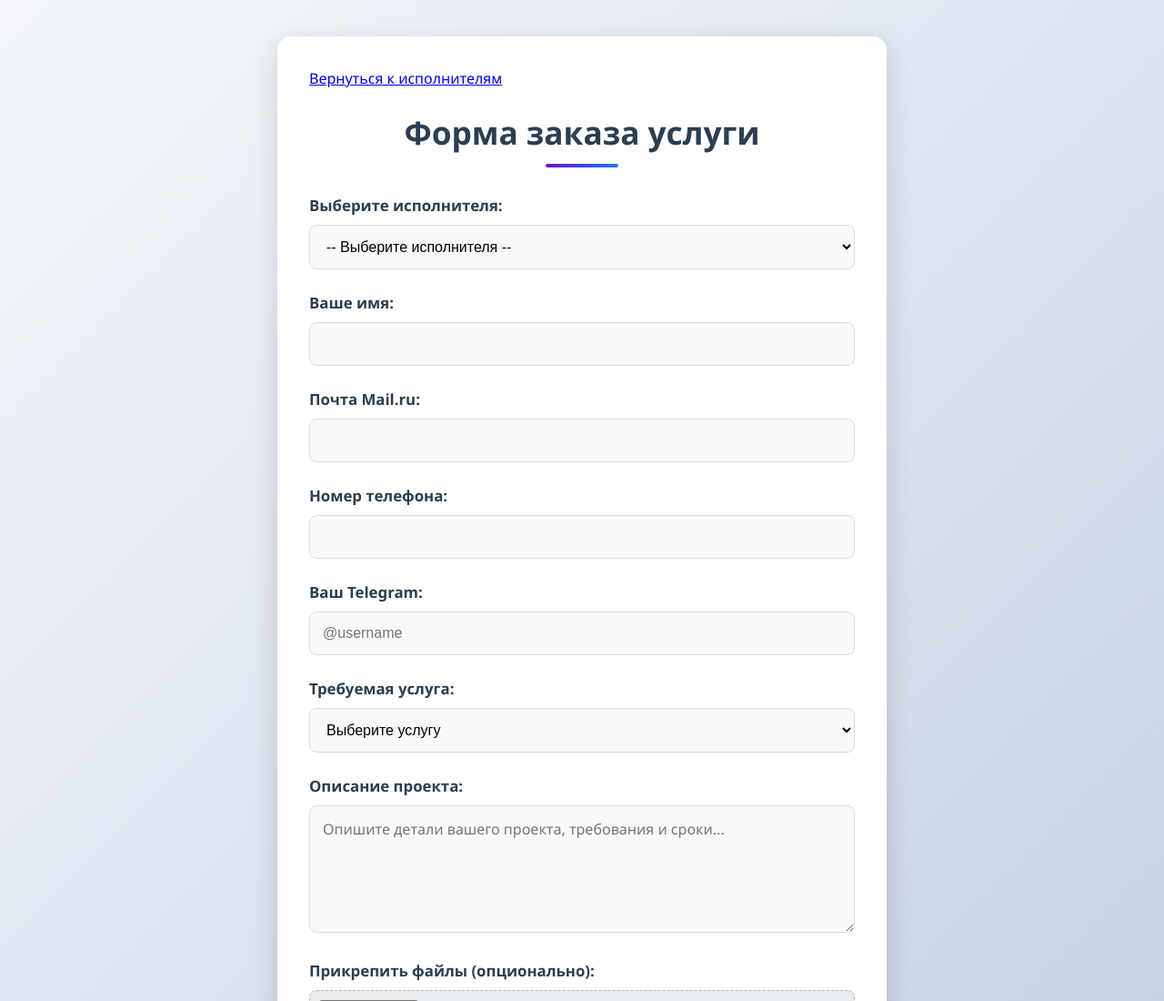
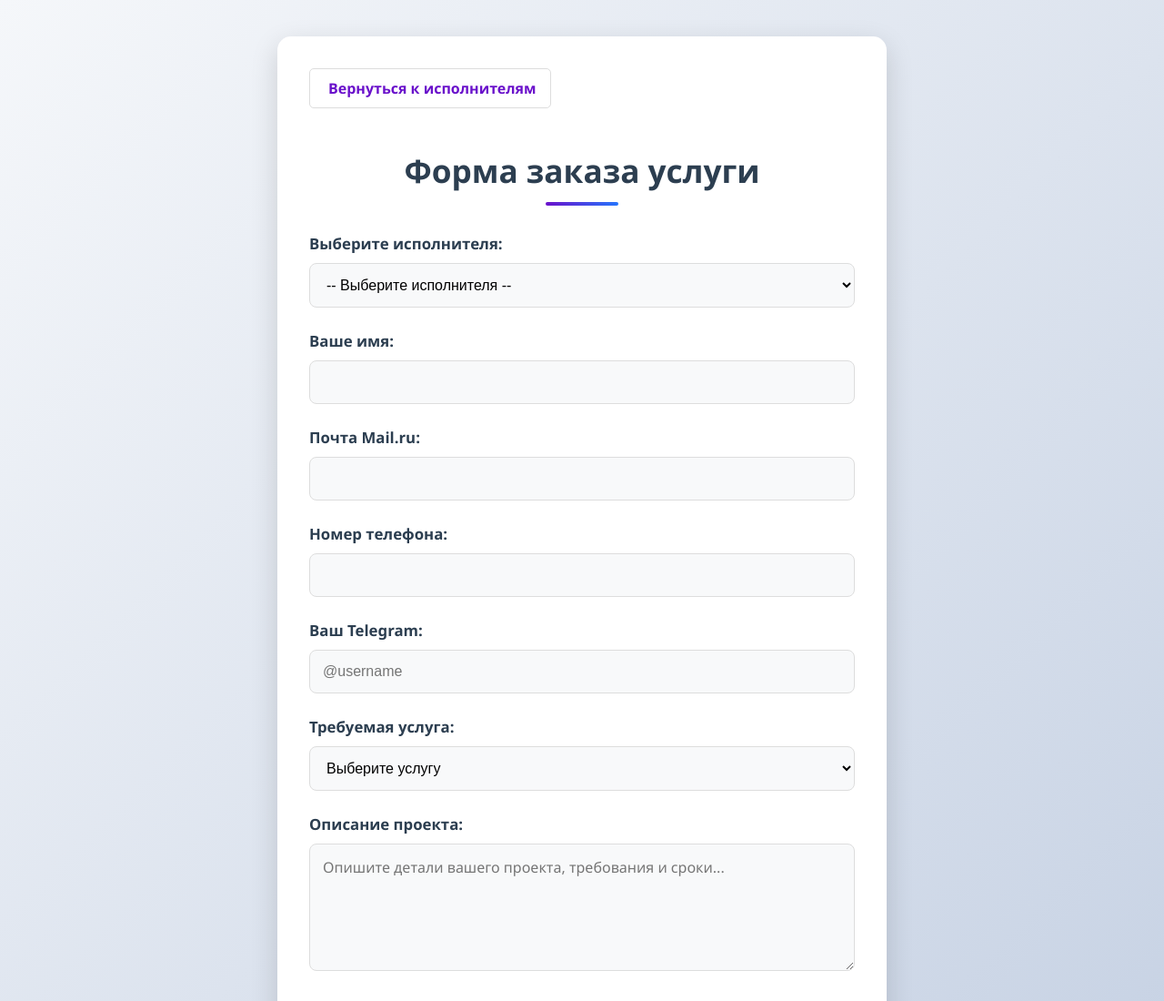
Before and after one commit to banga22/Testo, a plain HTML site: page ObrForm.html in a window 1280 px wide. Shown: the top 1100 px of the page at 91% size. Drawn offline with Linux system fonts and the light colour scheme.

Commit message:
Update ObrForm.css

```diff
--- a/ObrForm.css
+++ b/ObrForm.css
@@ -158,3 +158,25 @@ input[type="file"]:hover {
         padding: 14px 20px;
     }
 }
+
+/* Добавьте в начало файла ObrForm.css */
+.back-btn {
+    display: inline-block;
+    margin-bottom: 20px;
+    padding: 10px 15px;
+    color: #6a11cb;
+    text-decoration: none;
+    border-radius: 5px;
+    font-weight: 600;
+    transition: all 0.3s ease;
+    border: 1px solid #ddd;
+}
+
+.back-btn:hover {
+    background-color: #f0f0f0;
+    transform: translateX(-3px);
+}
+
+.back-btn i {
+    margin-right: 5px;
+}
```
